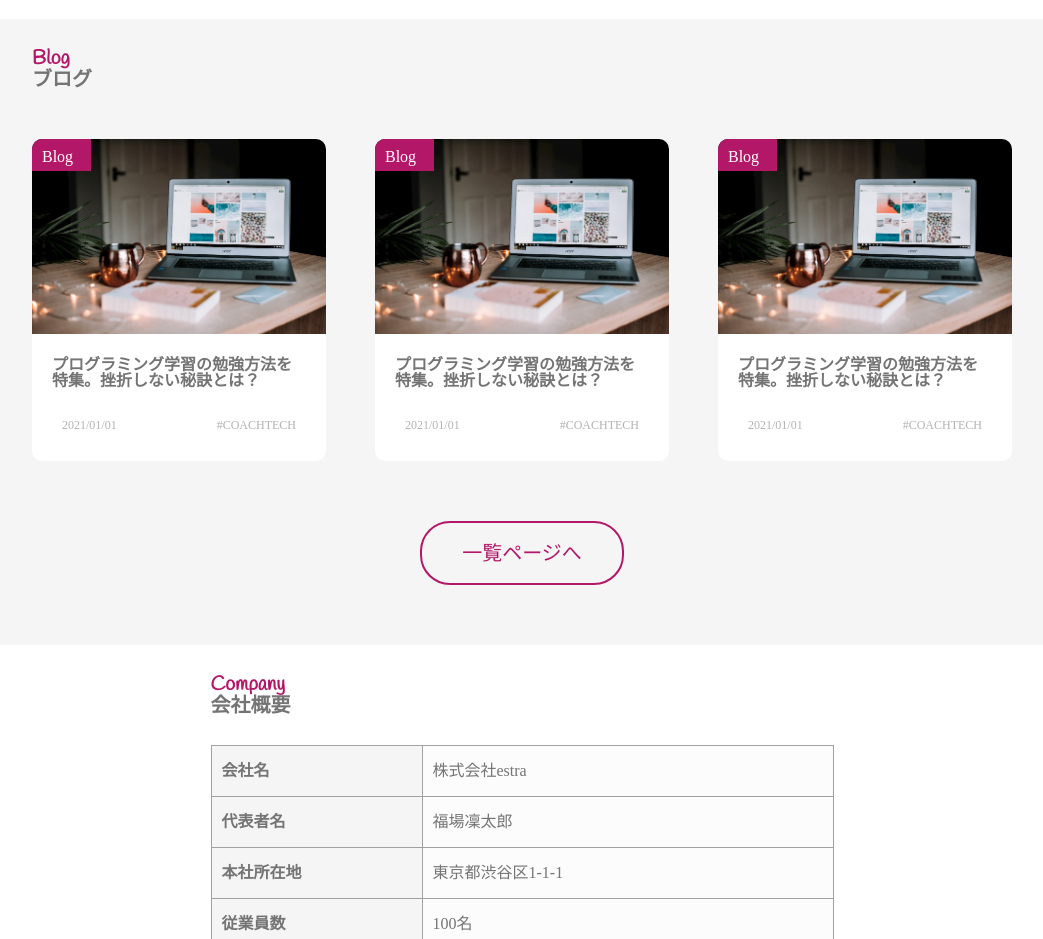
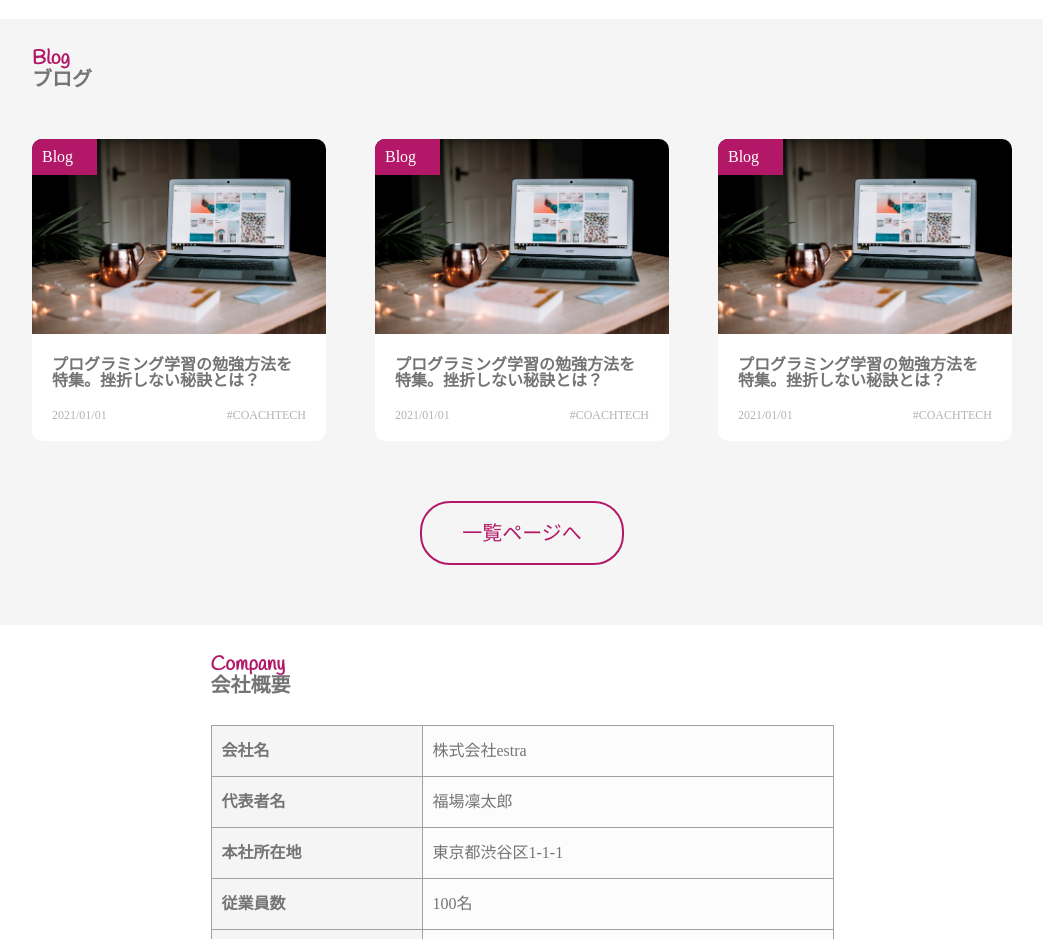
Before and after one commit to otoyou/20230708_otomura_lp, a plain HTML site: page index.html in a window 1280 px wide. Shown: the part 2100-3039 px from the top of the page, without its empty margins (118-1161 px from the left). Drawn offline with Linux system fonts and the light colour scheme.

Commit message:
kadaiteisyutu

```diff
--- a/css/style.css
+++ b/css/style.css
@@ -399,8 +399,9 @@ p.content04__card03__text {
 .content05__card::before {
     content: "";
     background-color: #b31767;
-    width: 20%;
-    height: 10%;
+    font-size:12px;
+    width: 22%;
+    height: 12%;
     position: absolute;
     border-radius: 10px 0 0 0;
 }
@@ -421,20 +422,21 @@ p.content04__card03__text {
 .content05__card__tag {
     display: flex;
     justify-content: space-between;
-    margin: 30px;
+    margin: 20px;
 }
 
 .content05__card__tag--date {
     color: #b2b2b2;
     display: inline-block;
     font-size: 12px;
+    /*margin: 0 0 0 auto;*/
 }
 
 .content05__card__tag--tag {
     color: #b2b2b2;
     display: inline-block;
     font-size: 12px;
-    text-align:
+    /*margin: 0 auto 0 0;*/
 }
 
 .content05__button {
```
